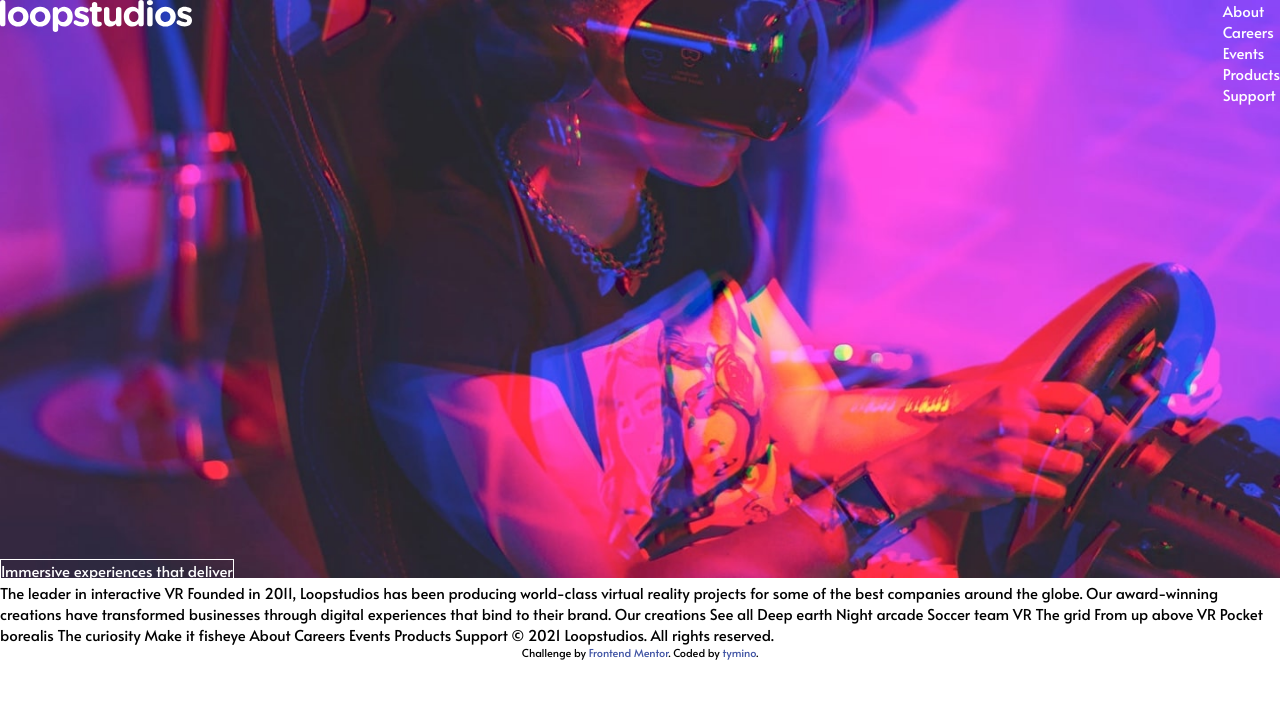
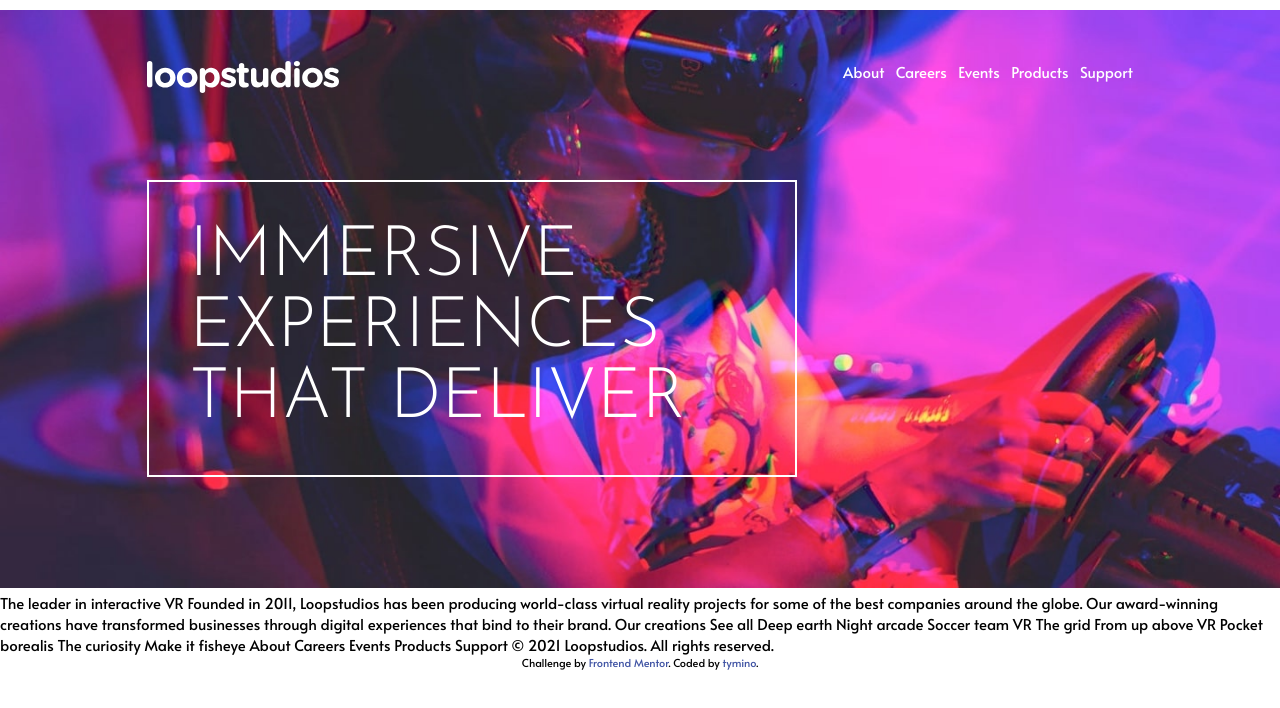
Before and after one commit to tymino/frontendmentor-loopstudios-landing-page, a website built with webpack: page src/index.html in a window 1280 px wide. Built offline with nearby package versions, Linux system fonts and the light colour scheme.

Commit message:
top section done, no hover

```diff
--- a/src/index.html
+++ b/src/index.html
@@ -17,6 +17,7 @@
     <img class="header__back-img header__back-img--desktop" src="<%= require('./images/desktop/image-hero.jpg').default %>">
     <img class="header__back-img header__back-img--mobile" src="<%= require('./images/mobile/image-hero.jpg').default %>">
 
+    <div class="header__wrapper">
       <div class="header__logo"><img src="<%= require('./images/logo.svg').default %>" alt="logo loopstudios"></div>
       <nav class="header__navmenu">
         <ul class="header__ul">
@@ -28,6 +29,7 @@
         </ul>
       </nav>
       <div class="header__tagline">Immersive experiences that deliver</div>
+    </div>
   </header>
 
   <main id="main"></main>
--- a/src/styles/header.sass
+++ b/src/styles/header.sass
@@ -1,3 +1,9 @@
+// Local var
+$paddingSides: 11.5%
+$paddingTop: 4%
+$paddingBottom: 9%
+
+
 .header
   position: relative
 
@@ -8,26 +14,62 @@
     &--mobile
       display: none
 
-  &__logo
+  &__wrapper
     position: absolute
     top: 0
     left: 0
 
+    width: 100%
+    height: 100%
+
+    display: grid
+    grid-template-columns: repeat(2, auto)
+    grid-auto-rows: repeat(2, auto)
+
+    box-sizing: border-box
+
+    padding-top: $paddingTop
+    padding-right: $paddingSides
+    padding-left: $paddingSides
+    padding-bottom: $paddingBottom
+
+  &__logo
+
   &__navmenu
-    position: absolute
-    top: 0
-    right: 0
-
     color: $colorWhite
 
   &__ul
+    display: flex
+    flex-direction: row
+    justify-content: space-between
+
+    width: 100%
+
   &__list
 
   &__tagline
-    position: absolute
-    bottom: 0
-    left: 0
+    place-self: flex-end flex-start
 
-    border: 1px solid $colorWhite
+    max-width: 566px
+    padding: 40px
 
     color: $colorWhite
+    text-transform: uppercase
+    font-family: $fontJosefin
+    font-weight: 300
+    font-size: 70px
+    border: 2px solid $colorWhite
+
+
+
+@media ( max-width: 1240px )
+  .header__tagline
+    max-width: 400px
+    padding: 30px
+    font-size: 50px
+
+@media ( max-width: 1024px )
+  .header__tagline
+    max-width: 280px
+    padding: 20px
+    font-size: 36px
--- a/src/styles/index.sass
+++ b/src/styles/index.sass
@@ -17,6 +17,8 @@ body
   width: 100%
   max-width: 1440px
 
+  margin: 10px auto
+
 //develop
 
 
```
Lines whose indentation alone changed are shown as unchanged.
